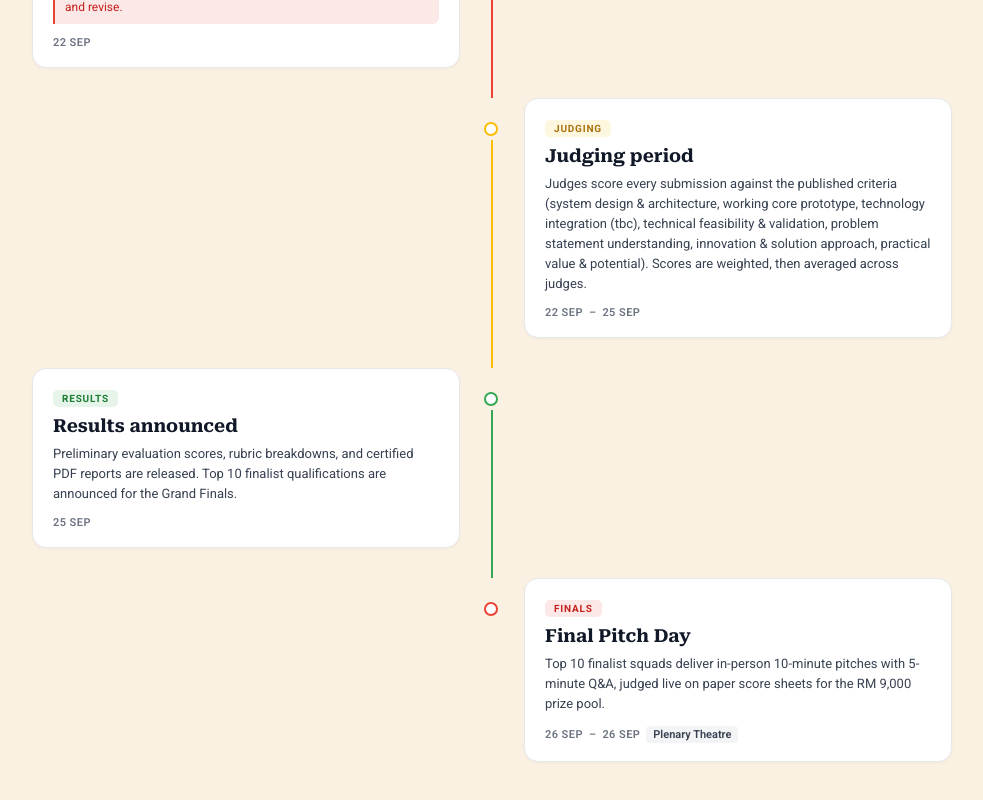
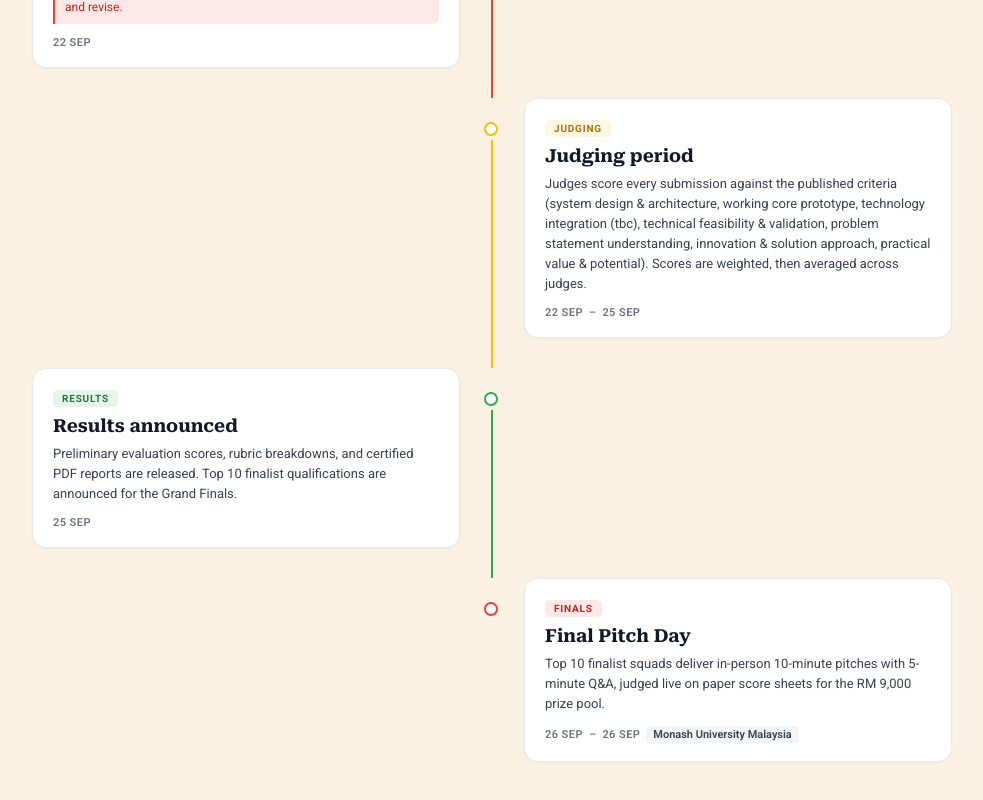
Before and after one commit to mum-hackathon-2026/hackathon-website, an Angular app in the folder frontend/: page /timeline in a window 1280 px wide. Shown: the part 1270-2070 px from the top of the page, without its empty margins (148-1131 px from the left). Built offline with nearby package versions, Linux system fonts and the light colour scheme; no server answers.

Commit message:
feat(ui): place MUMTEC on left in Connect section and update timeline venue to Monash University Malaysia

```diff
--- a/frontend/src/app/core/event/event-content.ts
+++ b/frontend/src/app/core/event/event-content.ts
@@ -237,7 +237,7 @@ export const EVENT_SCHEDULE: readonly SchedulePhase[] = [
     name: 'Final Pitch Day',
     start: new Date('2026-09-26T09:00:00+08:00'),
     end: new Date('2026-09-26T17:30:00+08:00'),
-    venue: 'Plenary Theatre',
+    venue: 'Monash University Malaysia',
     summary:
       'Top 10 finalist squads deliver in-person 10-minute pitches with 5-minute Q&A, judged live on paper score sheets for the RM 9,000 prize pool.',
   },
--- a/frontend/src/app/pages/home/connect/connect.ts
+++ b/frontend/src/app/pages/home/connect/connect.ts
@@ -10,20 +10,20 @@ export interface SocialClub {
 
 export const SOCIAL_CLUBS: readonly SocialClub[] = [
   {
+    name: 'Monash University Malaysia Tech Club',
+    handle: '@mumtec.monash',
+    url: 'https://www.instagram.com/mumtec.monash/',
+    logo: 'logos/mumtec.png',
+    description:
+      'Stay connected with MUMTEC for student tech initiatives, event highlights, networking meetups, and behind-the-scenes coverage.',
+  },
+  {
     name: 'GDG on Campus Monash University Malaysia',
     handle: '@gdg.mum',
     url: 'https://www.instagram.com/gdg.mum/',
     logo: 'logos/gdgoc.png',
     description:
       'Follow GDG MUM for live hackathon announcements, tech workshops, coding mentorship sessions, and developer community updates.',
-  },
-  {
-    name: 'Monash University Malaysia Tech Club',
-    handle: '@mumtec.monash',
-    url: 'https://www.instagram.com/mumtec.monash/',
-    logo: 'logos/mumtec.png',
-    description:
-      'Stay connected with MUMTEC for student tech initiatives, event highlights, networking meetups, and behind-the-scenes coverage.',
   },
 ];
 
```
Also changed, not shown: 1 other file (tests, documents, lock files or other folders).
